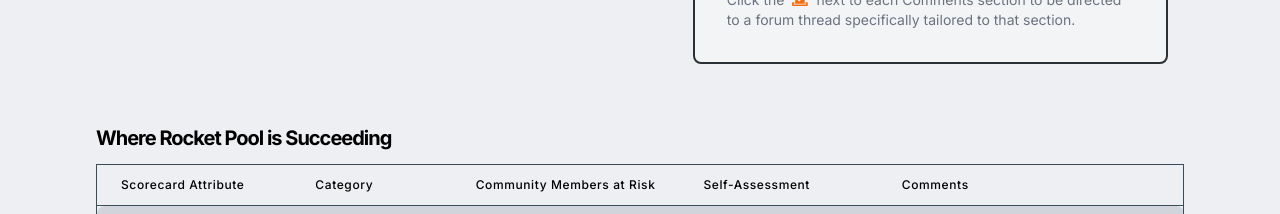
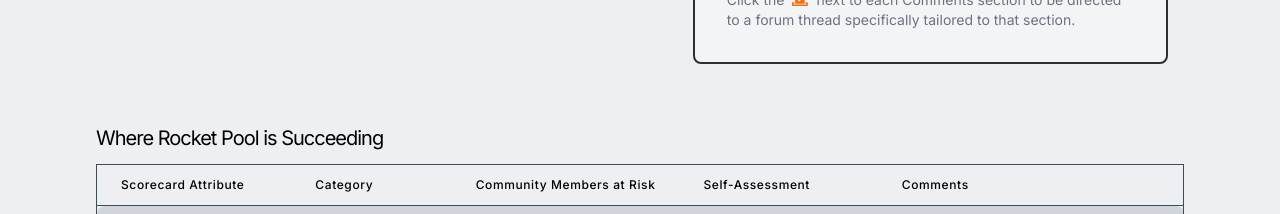
Before and after one commit to rocket-pool/RocketPool-Scorecard, a Next.js app: page / in a window 1280 px wide. Shown: the part 780-994 px from the top of the page. Built offline with nearby package versions, Linux system fonts and the light colour scheme.

Commit message:
Remove title case from scorecard headings

```diff
--- a/src/components/Scorecard/Scorecard.tsx
+++ b/src/components/Scorecard/Scorecard.tsx
@@ -56,7 +56,7 @@
     <div>
       {Object.keys(groupedRows).map((assessment) => (
         <div key={assessment}>
-          <h1 className="text-xl ml-4 md:ml-0 font-poppins my-3 font-bold tracking-tighter sm:text-5xl xl:text-xl">{headerByAssessment(assessment)}</h1>
+          <h1 className="text-xl ml-4 md:ml-0 font-poppins my-3 tracking-tighter sm:text-5xl xl:text-xl">{headerByAssessment(assessment)}</h1>
           <Table rows={groupedRows[assessment] as Row[]} />
         </div>
       ))}
```
